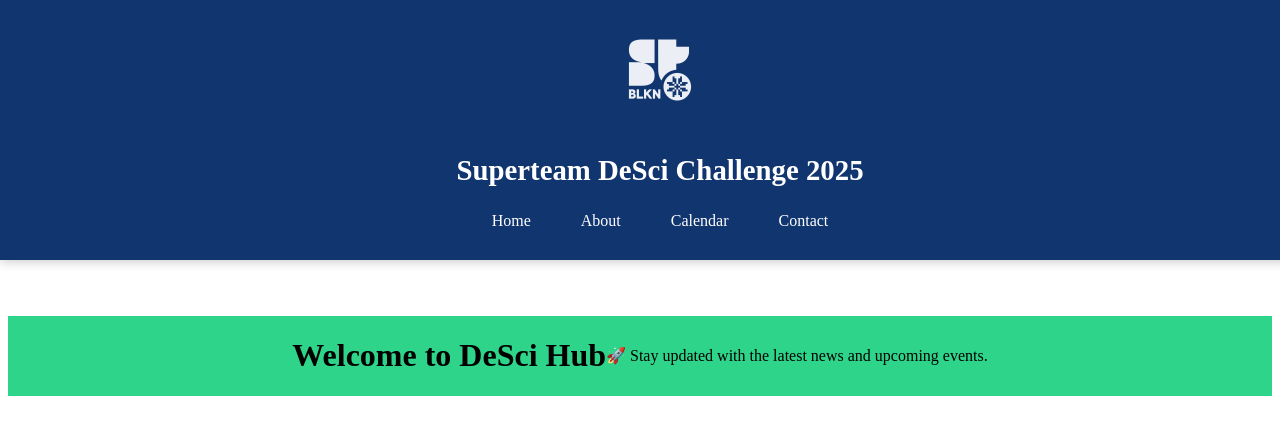
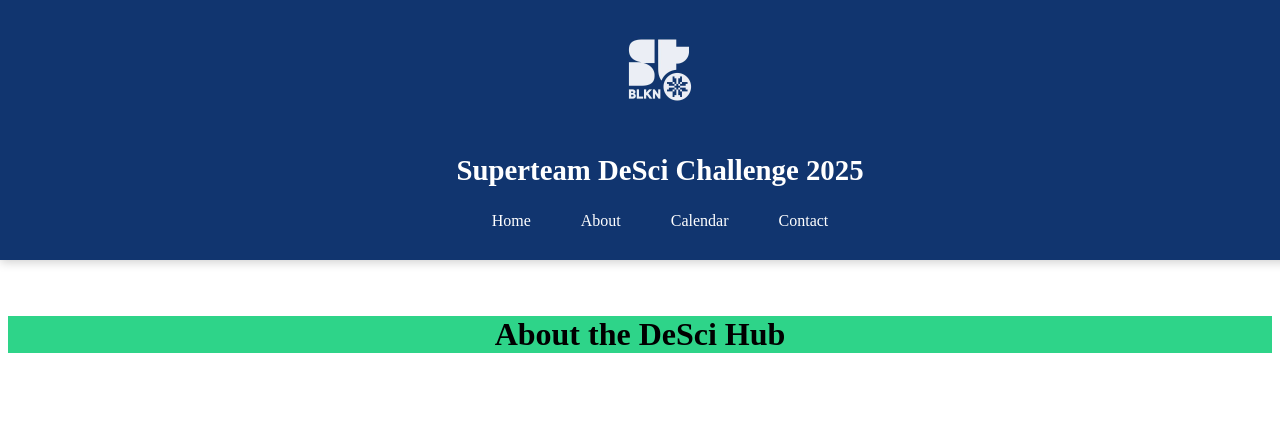
Before and after one commit to Superteam-DeSci-Hub/open-science, a React (Create React App) app: page /about in a window 1280 px wide. Shown: the top 434 px of the page. Built offline with nearby package versions, Linux system fonts and the light colour scheme.

Commit message:
Basic Pages Commit

```diff
--- a/src/App.js
+++ b/src/App.js
@@ -1,6 +1,9 @@
 import React from "react";
 import { BrowserRouter as Router, Routes, Route } from "react-router-dom";
 import Navbar from "./components/Navbar";
+import About from "./pages/About";
+import Calendar from "./pages/Calendar";
+import Contact from "./pages/Contact";
 import Home from "./pages/Home";
 
 function App() {
@@ -9,9 +12,9 @@ function App() {
       <Navbar />
       <Routes>
         <Route path="/home" element={<Home />} />
-        <Route path="/about" element={<Home />} />
-        <Route path="/calendar" element={<Home />} />
-        <Route path="/contact" element={<Home />} />
+        <Route path="/about" element={<About />} />
+        <Route path="/calendar" element={<Calendar />} />
+        <Route path="/contact" element={<Contact />} />
       </Routes>
     </Router>
   );
--- /dev/null
+++ b/src/pages/About.js
@@ -0,0 +1,8 @@
+import React from "react";
+import "../styles/home.css";
+
+const About = () => {
+  return <h1 className="home-container">About the DeSci Hub</h1>;
+};
+
+export default About;
--- /dev/null
+++ b/src/pages/Calendar.js
@@ -0,0 +1,8 @@
+import React from "react";
+import "../styles/home.css";
+
+const Events = () => {
+  return <h1 className="home-container">Upcoming Events</h1>;
+};
+
+export default Events;
--- /dev/null
+++ b/src/pages/Contact.js
@@ -0,0 +1,8 @@
+import React from "react";
+import "../styles/home.css";
+
+const Contact = () => {
+  return <h1 className="home-container">Contact</h1>;
+};
+
+export default Contact;
```
